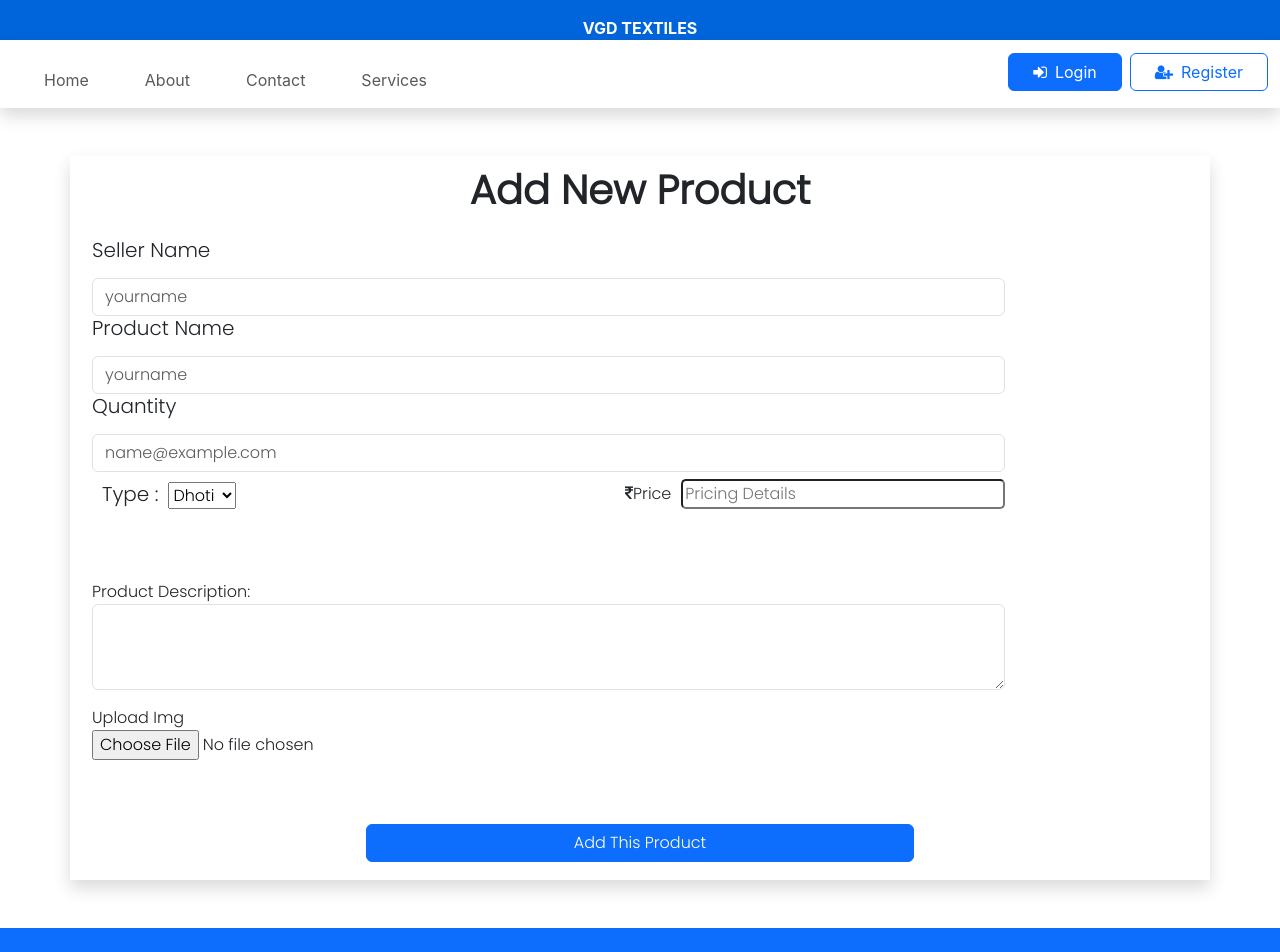
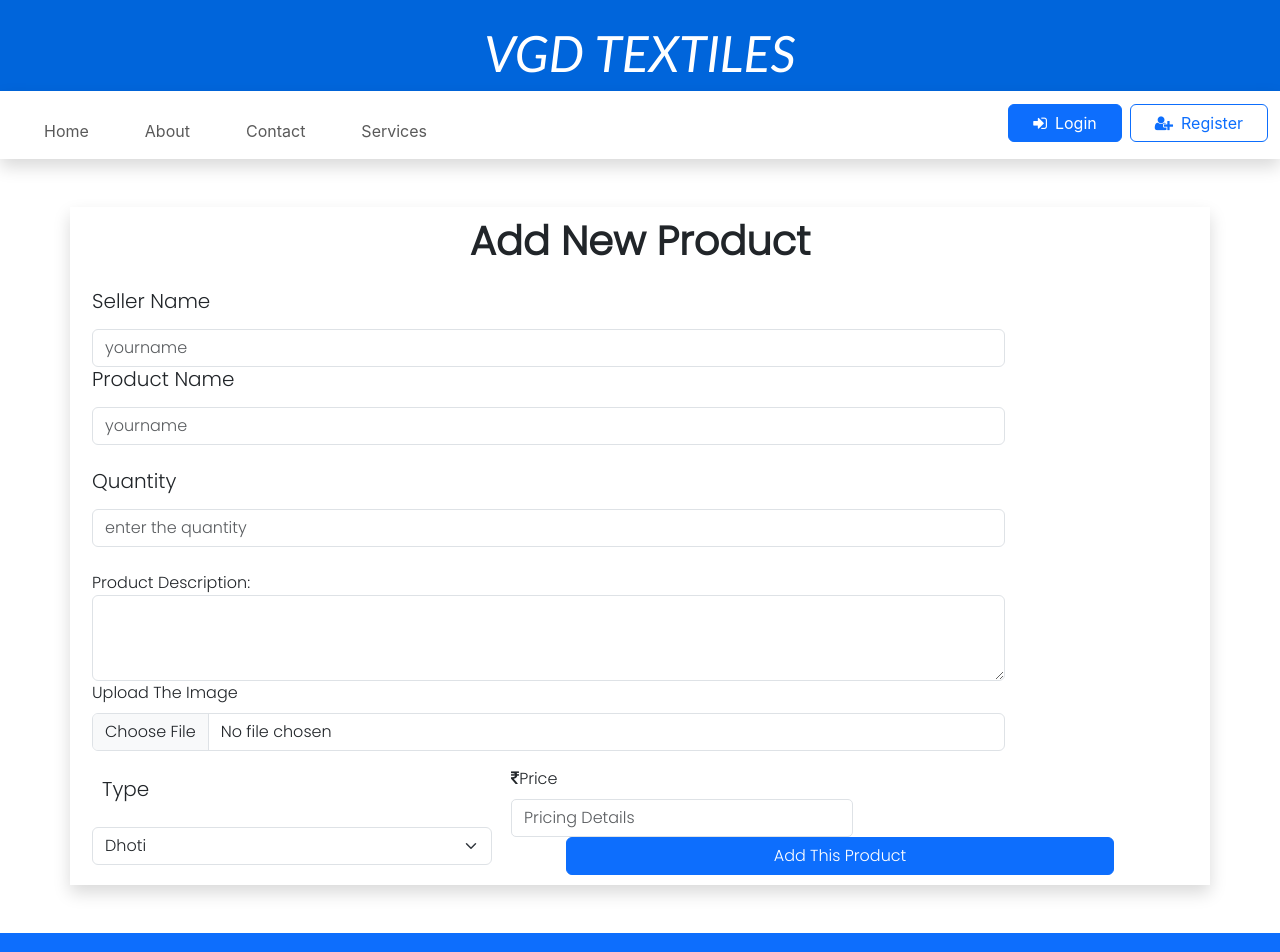
Before and after one commit to sudhan670/proj, a React (Create React App) app in the folder website/: page /services/bill in a window 1280 px wide. Shown: the top 952 px of the page. Built offline with nearby package versions, Linux system fonts and the light colour scheme; no server answers.

Commit message:
Fourth Commit

```diff
--- a/website/src/App.css
+++ b/website/src/App.css
@@ -81,3 +81,12 @@
 .row{
   padding:10px;
 }
+b{
+  font-family: 'Gill Sans', 'Gill Sans MT', Calibri, 'Trebuchet MS', sans-serif;
+  font-size:50px;
+  font-weight:500;
+  background-color:rgb(0, 221, 255) 100%;
+}
+.form-select{
+  width:400px !important;
+}
--- a/website/src/components/Bill.jsx
+++ b/website/src/components/Bill.jsx
@@ -38,7 +38,9 @@
       <div className="container shadow my-5">
         <div className="row justify-content-end">
           <div className="col-md-12 p-10">
-            <h1 className="display-6 fw-bolder text-center mb-4 ">Add New Product</h1>
+            <h1 className="display-6 fw-bolder text-center mb-4 ">
+              Add New Product
+            </h1>
             <form onSubmit={reg}>
               <div className="mb-6 col-sm-10">
                 <label
@@ -68,6 +70,7 @@
                   placeholder="yourname"
                 />
               </div>
+              <br />
               <div className="mb-6 col-sm-10">
                 <label
                   htmlFor="exampleFormControlInput1"
@@ -76,61 +79,68 @@
                   <h5>Quantity</h5>
                 </label>
                 <input
-                  type="email"
+                  type="number"
                   className="form-control"
                   id="email"
-                  placeholder="name@example.com"
+                  placeholder="enter the quantity"
                 />
               </div>
-
+              <br />
               <div className="mb-6 col-sm-10">
-                <label
-                  htmlFor="exampleFormControlInput1"
-                  className="form-label"
-                >
-                  <h5 style={{padding:"10px"}}>Type : </h5>
+                <label htmlFor="exampleFormControlTextarea1">
+                  Product Description:
                 </label>
-                <select>
-                  <option>Dhoti</option>
-                  <option>Towel</option>
-                  <option>Saree</option>
-                </select>
-              <div style={{float:"right"}}>
-                <label
-                style={{padding:"10px"}}
-                  htmlFor="exampleFormControlInput1"
-                  className="form-label"
-
-                >
-                  <i className="fa fa-inr"></i>Price
-
-                </label>
-                <input
-                  type="number"
-                  id="number"
-                  placeholder="Pricing Details"
-
-                  style={{borderRadius:"5px"}}
-
-                />
-                </div>
-              </div>
-              <br/>
-              <br/>
-              <div className="mb-3 col-sm-10">
-                 <label htmlFor="exampleFormControlTextarea1">Product Description:</label>
                 <textarea
                   className="form-control"
                   id="exampleFormControlTextarea1"
                   rows="3"
                 ></textarea>
               </div>
-              <div className="mb-3 col-sm-10">
-                 <label htmlFor="exampleFormControlTextarea1">Upload Img</label>
-                 <br/>
-                  <input type="file"/>
+
+              <div class="mb-3 col-sm-10">
+                <label for="formFile" class="form-label">
+                  Upload The Image
+                </label>
+                <input class="form-control" type="file" id="formFile" />
               </div>
               <div>
+                <div className="mb-6 col-sm-10">
+                  <div style={{ float: "left" }}>
+                    <label
+                      htmlFor="exampleFormControlInput1"
+                      className="form-label"
+                    >
+                      <h5 style={{ padding: "10px" }}>Type</h5>
+                    </label>
+                    <select
+                      class="form-select"
+                      aria-label="Default select example"
+                    >
+                      <option>Dhoti</option>
+                      <option>Towel</option>
+                      <option>Saree</option>
+                    </select>
+                  </div>
+                  <div className="mb-6 col-sm-10">
+                    <div style={{ float: "right" }}>
+                      <label
+                        htmlFor="exampleFormControlInput1"
+                        className="form-label"
+                      >
+                        <i className="fa fa-inr"></i>Price
+                      </label>
+                      <input
+                        type="number"
+                        class="form-control"
+                        id="number"
+                        placeholder="Pricing Details"
+                        style={{ borderRadius: "5px" }}
+                      />
+                    </div>
+                  </div>
+                </div>
+              </div>
+              <div className="col-12 text-center pt-10">
                 <div className="col-12 text-center pt-5">
                   <button
                     className="btn btn-primary w-50 text-center"
@@ -138,9 +148,6 @@
                   >
                     Add This Product
                   </button>
-                </div>
-                <div>
-                  <h3 id="passwordmatch"> </h3>
                 </div>
               </div>
             </form>
--- a/website/src/components/Home.jsx
+++ b/website/src/components/Home.jsx
@@ -1,5 +1,5 @@
 import React from 'react';
-
+import Contact from '../components/Contact';
 
 const Home = () => {
   return (
@@ -20,11 +20,16 @@
                         <button className="btn btn-primary me-4
                         rounded-pill px-4 py-2"> Get Quote</button>
                          <button className="btn btn-light
-                        rounded-pill px-4 py-2">Our Services</button>
+                        rounded-pill px-4 py-2">Our Services
+                        </button>
                     </div>
                 </div>
                </div>
             </div>
+        </section>
+        <section>
+            <Contact/>
+
         </section>
     </div>
 
--- a/website/src/components/Navbar.jsx
+++ b/website/src/components/Navbar.jsx
@@ -35,7 +35,7 @@
     <>
       <div className="d-flex justify-content-center VGD">
         <Link className="navbar-brand pt-3 " to="#">
-          <b>VGD TEXTILES</b>
+          <i><b>VGD TEXTILES</b></i>
         </Link>
       </div>
       <nav className="navbar navbar-expand-lg dark shadow pt-1">
```
Lines whose indentation alone changed are shown as unchanged.
